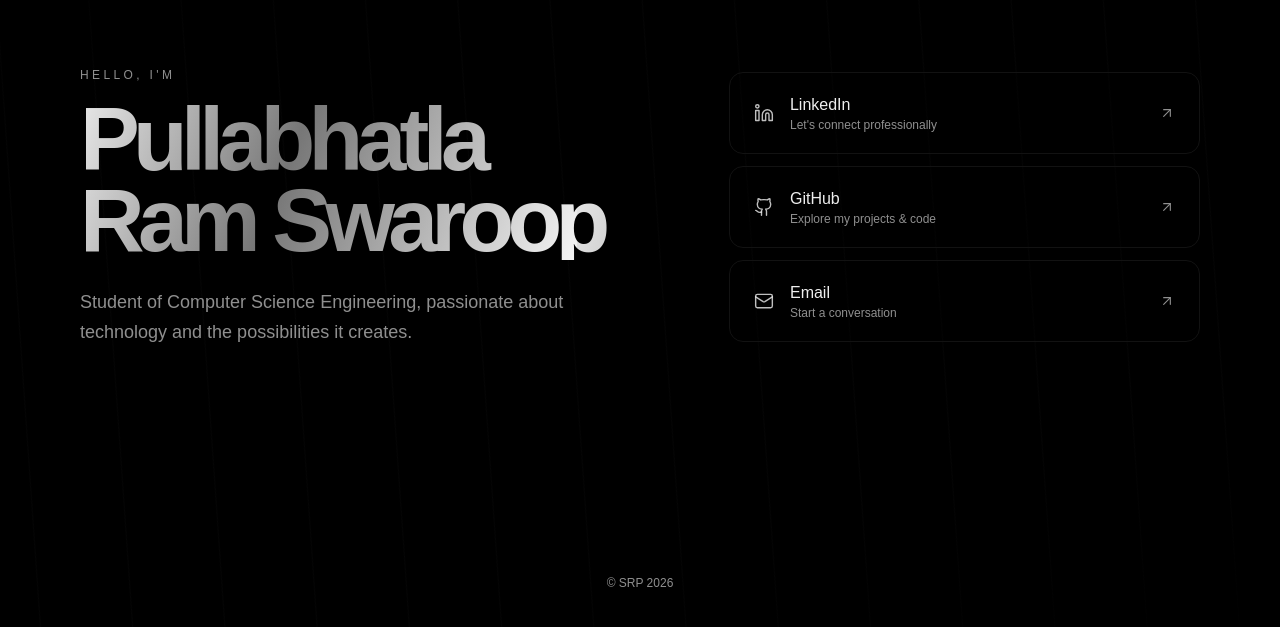
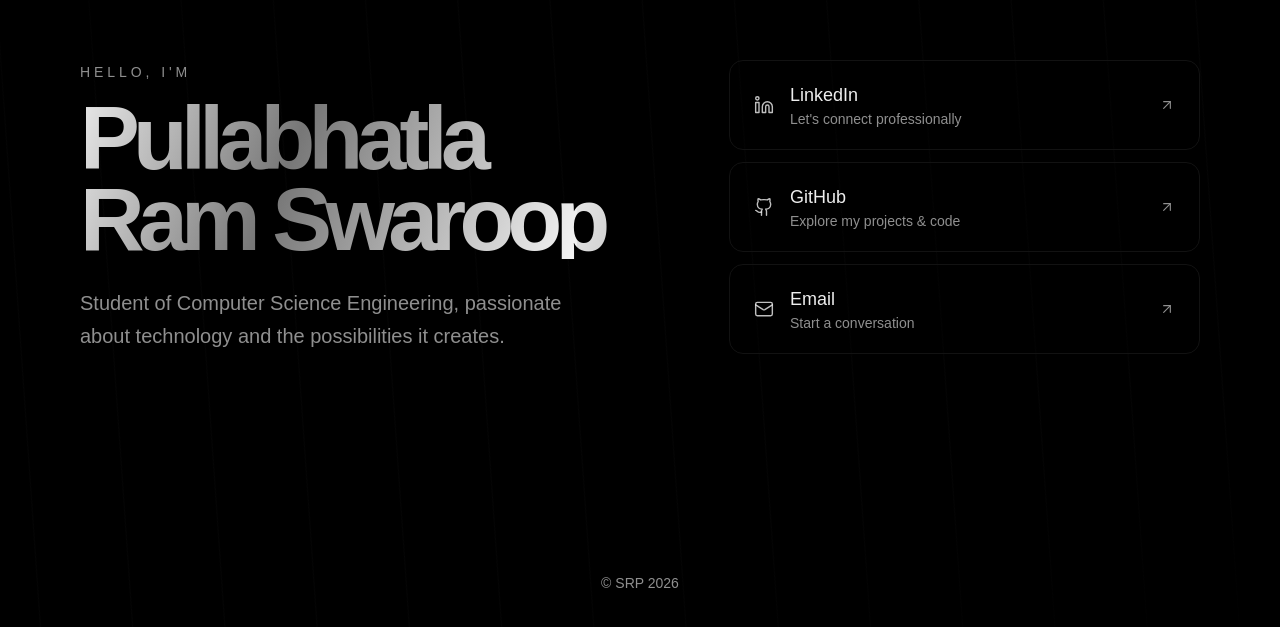
Before and after one commit to SwaroopSRP/portfolio-site, a Next.js app: page / in a window 1280 px wide. Shown: the part 133-760 px from the top of the page. Built offline with nearby package versions, Linux system fonts and the light colour scheme; a web font is replaced by a local one.

Commit message:
feat: update text size for portfolio introduction and footer

```diff
--- a/app/page.tsx
+++ b/app/page.tsx
@@ -24,10 +24,10 @@ export default function Portfolio() {
         <section className="grid min-h-0 flex-1 grid-cols-1 items-center gap-7 md:grid-cols-[1.08fr_0.92fr] md:gap-14 lg:gap-24">
           <div className="space-y-6 md:space-y-7">
             <div>
-              <p className="mb-4 text-xs uppercase tracking-[0.28em] text-muted-foreground">Hello, I&apos;m</p>
+              <p className="mb-4 text-sm uppercase tracking-[0.28em] text-muted-foreground">Hello, I&apos;m</p>
               <h1 className="name-gradient text-[clamp(2.8rem,7vw,6.8rem)] font-semibold leading-[0.9] tracking-[-0.075em]">Pullabhatla<br />Ram Swaroop</h1>
             </div>
-            <p className="max-w-lg text-base font-light leading-relaxed text-muted-foreground sm:text-lg">Student of Computer Science Engineering, passionate about technology and the possibilities it creates.</p>
+            <p className="max-w-lg text-lg font-light leading-relaxed text-muted-foreground sm:text-xl">Student of Computer Science Engineering, passionate about technology and the possibilities it creates.</p>
           </div>
 
           <div className="flex w-full max-w-xl flex-col gap-3 md:ml-auto">
@@ -35,14 +35,14 @@ export default function Portfolio() {
               <a key={label} href={href} target={href.startsWith('http') ? '_blank' : undefined} rel={href.startsWith('http') ? 'noopener noreferrer' : undefined} onPointerDown={handleLinkPress} className="portfolio-link group relative flex items-center gap-4 overflow-hidden rounded-xl border border-border bg-card/30 px-5 py-4 transition-transform duration-300 hover:scale-[1.025] focus-visible:outline-none focus-visible:ring-2 focus-visible:ring-foreground sm:px-6 sm:py-5">
                 <span className="sheen" aria-hidden="true" />
                 <Icon className="relative z-10 h-5 w-5 text-foreground/80" strokeWidth={1.7} />
-                <span className="relative z-10 min-w-0 flex-1"><span className="block text-base font-medium text-foreground">{label}</span><span className="block truncate text-xs text-muted-foreground">{detail}</span></span>
+                <span className="relative z-10 min-w-0 flex-1"><span className="block text-lg font-medium text-foreground">{label}</span><span className="block truncate text-sm text-muted-foreground">{detail}</span></span>
                 <ArrowUpRight className="relative z-10 h-4 w-4 text-muted-foreground transition-transform duration-300 group-hover:-translate-y-0.5 group-hover:translate-x-0.5" strokeWidth={1.7} />
               </a>
             ))}
           </div>
         </section>
 
-        <footer className="flex shrink-0 items-center justify-center pt-4 text-xs text-muted-foreground sm:pt-6">
+        <footer className="flex shrink-0 items-center justify-center pt-4 text-sm text-muted-foreground sm:pt-6">
           <p>{'© SRP 2026'}</p>
         </footer>
       </div>
```
